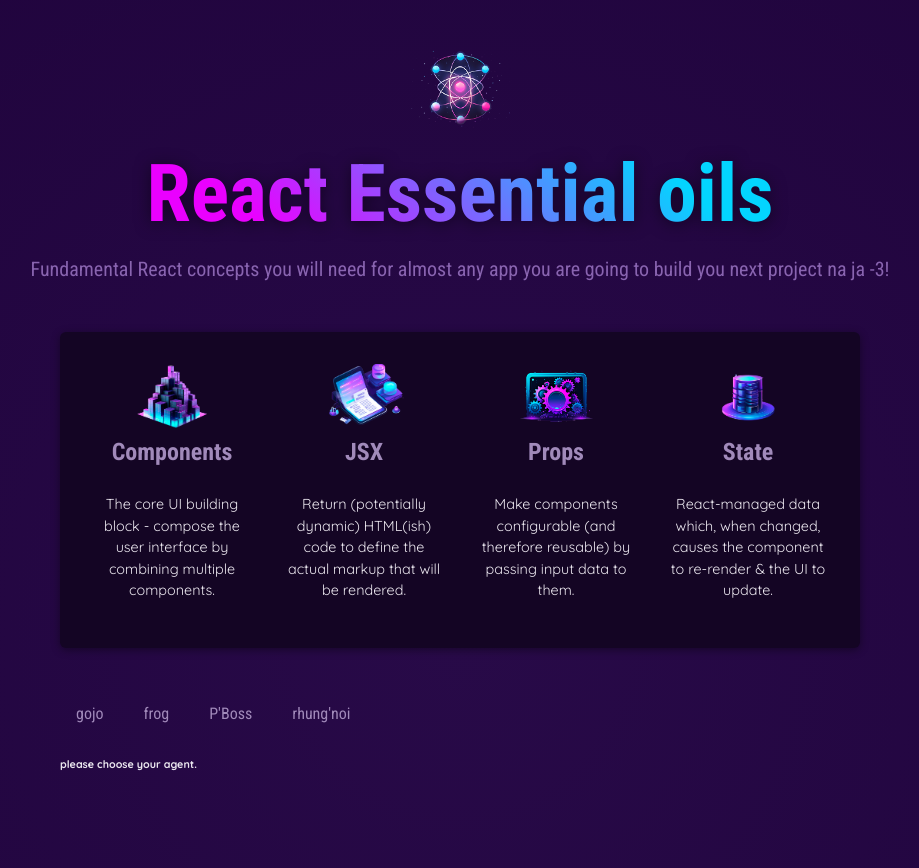
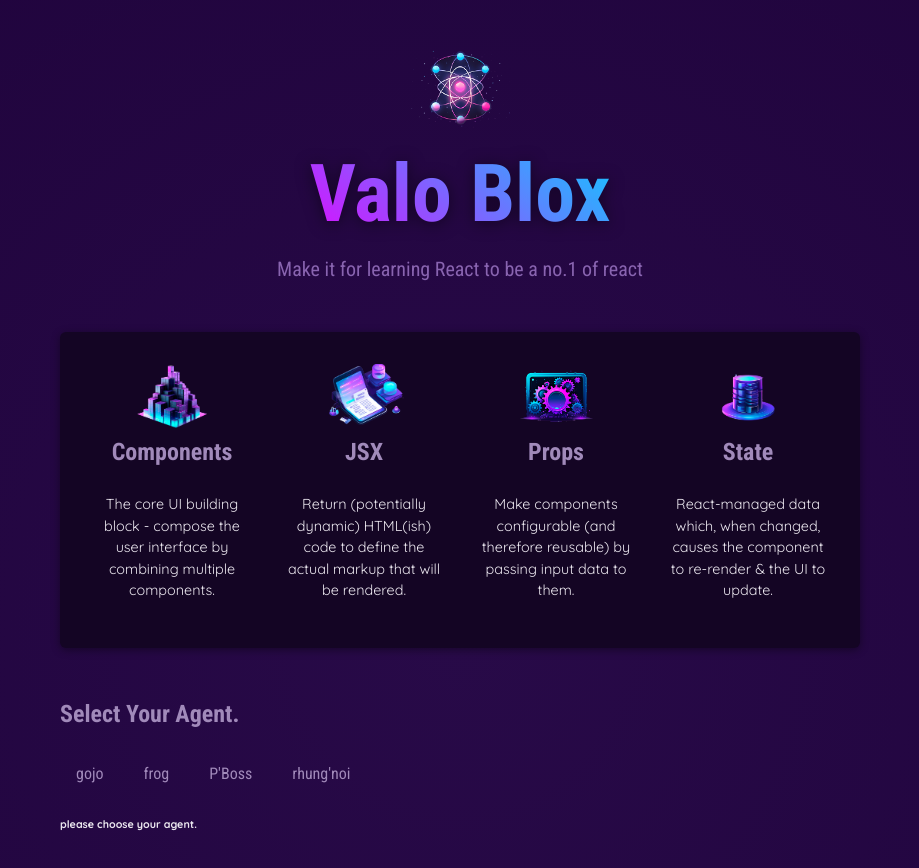
Before and after one commit to t-t13/test02, a React (Vite) app: page / in a window 1280 px wide. Shown: the top 868 px of the page, without its empty margins (180-1099 px from the left). Built offline with nearby package versions, Linux system fonts and the light colour scheme.

Commit message:
react-learning-update # 05 : separate some component & separate props

```diff
--- a/src/components/Examples/Examples.jsx
+++ b/src/components/Examples/Examples.jsx
@@ -1,6 +1,7 @@
 import { useState } from "react";
 import { EXAMPLES } from "../../data";
 import TabButton from "../TabButton/TabButton";
+import Section from "../Sections/Sections";
 
 export function Examples() {
     // state that can management by hook is useState();
@@ -12,7 +13,7 @@
     }
 
     return (
-        <section id="examples">
+        <Section title="Select Your Agent." id="examples">
             <menu id="">
                 {/* <TabButton onClickThisBut={() => clickTabButton("nah I'd win.")}> gojo </TabButton>
       <TabButton onClickThisBut={() => clickTabButton("Mu ha ha ha ha.")}> frog </TabButton>
@@ -40,6 +41,6 @@
                 </div>
             }
 
-        </section>
+        </Section>
     );
 }
--- a/src/components/HeaderHome/HeaderHome.jsx
+++ b/src/components/HeaderHome/HeaderHome.jsx
@@ -5,11 +5,10 @@
       <div>
         <header>
           <img src="src/assets/react-core-concepts.png" alt="Stylized atom" />
-          <h1>React Essential oils</h1>
+          <h1>Valo Blox</h1>
           <p>
-            Fundamental React concepts you will need for almost any app you are
-            going to build you next project na ja -3!
-          </p>
+            Make it for learning React to be a no.1 of react
+            </p>
         </header>
         {/* <main>
           <h2>Time to get started!</h2>
--- /dev/null
+++ b/src/components/Sections/Sections.jsx
@@ -0,0 +1,10 @@
+export default function Section({title, children, ...props}){
+        console.log({...props});
+
+    return(
+        <section {...props}>
+            <h2>{title}</h2>
+            {children}
+        </section>
+    )
+}
```
